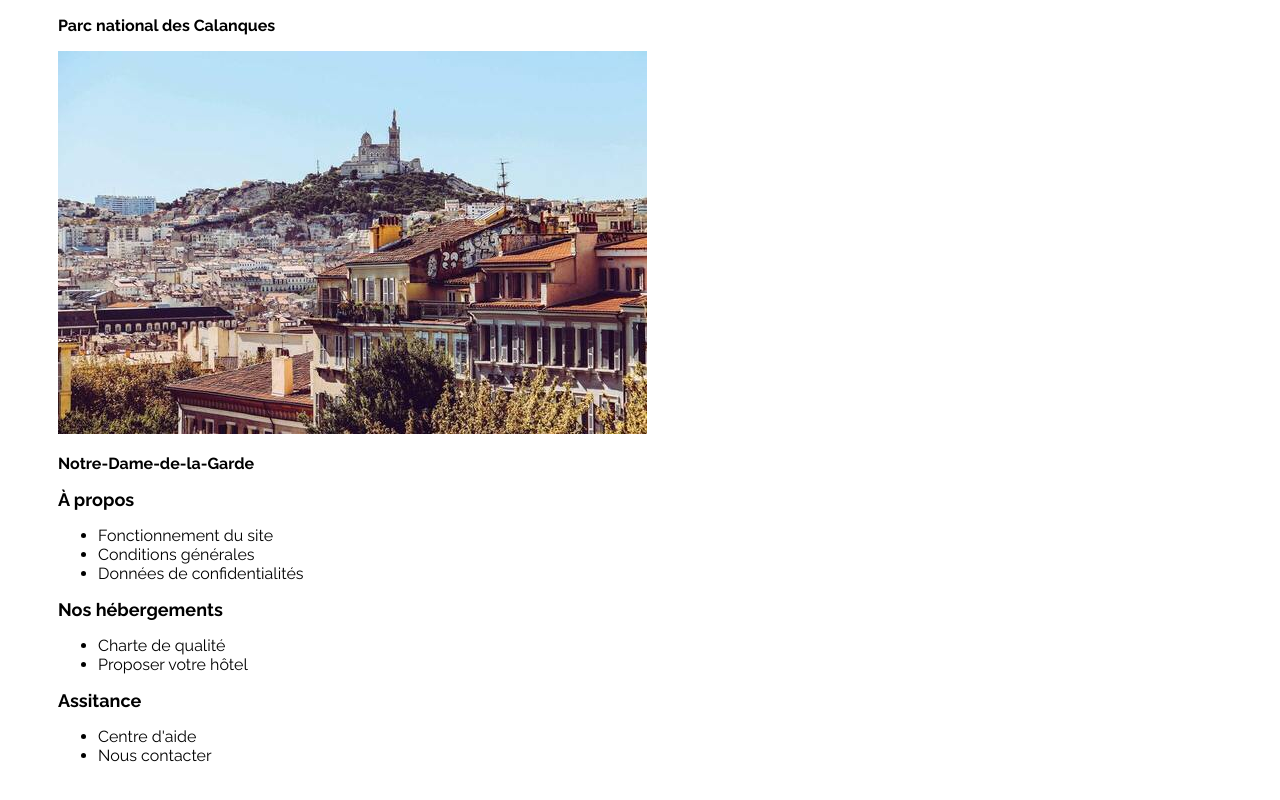
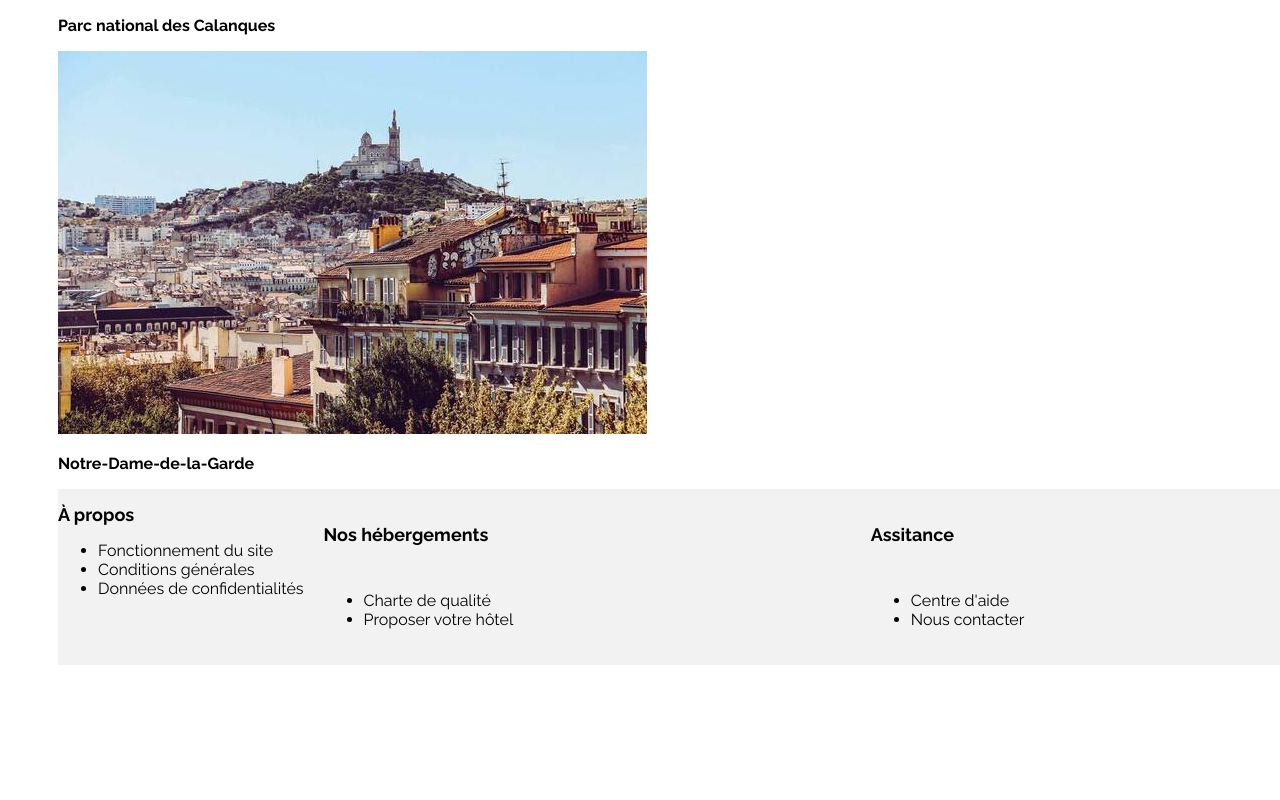
Before and after one commit to Theo-Develop/OCProject2, a plain HTML site: page index.html in a window 1280 px wide. Shown: the part 6050-6850 px from the top of the page. After the commit the page ends 6758 px from the top, so only its background shows below. Drawn offline with Linux system fonts and the light colour scheme.

Commit message:
Adding footer/css

```diff
--- a/css/style.css
+++ b/css/style.css
@@ -174,6 +174,44 @@
     margin-bottom: 5px;
 }
 
+/****** footer ***********/
+footer {
+    background: var(--Grey, #F2F2F2);
+    display: flex;
+    align-items: flex-start;
+    align-self: stretch;
+}
+
+.Á-propos {
+    display: flex;
+    padding: 20px;
+    flex-direction: column;
+    align-items: flex-start;
+    gap: 15px;
+    flex: 1 0 0;
+    align-self: stretch;
+}
+
+.Nos-hébergements {
+    display: flex;
+    padding: 20px;
+    flex-direction: column;
+    align-items: flex-start;
+    gap: 15px;
+    flex: 1 0 0;
+    align-self: stretch;
+}
+
+.Assistance {
+    display: flex;
+    padding: 20px;
+    flex-direction: column;
+    align-items: flex-start;
+    gap: 15px;
+    flex: 1 0 0;
+    align-self: stretch;
+}
+
 /* Le code ci-dessous correspond à la version responsive uniquement */
 
 /****** Media queries ***********/
```
